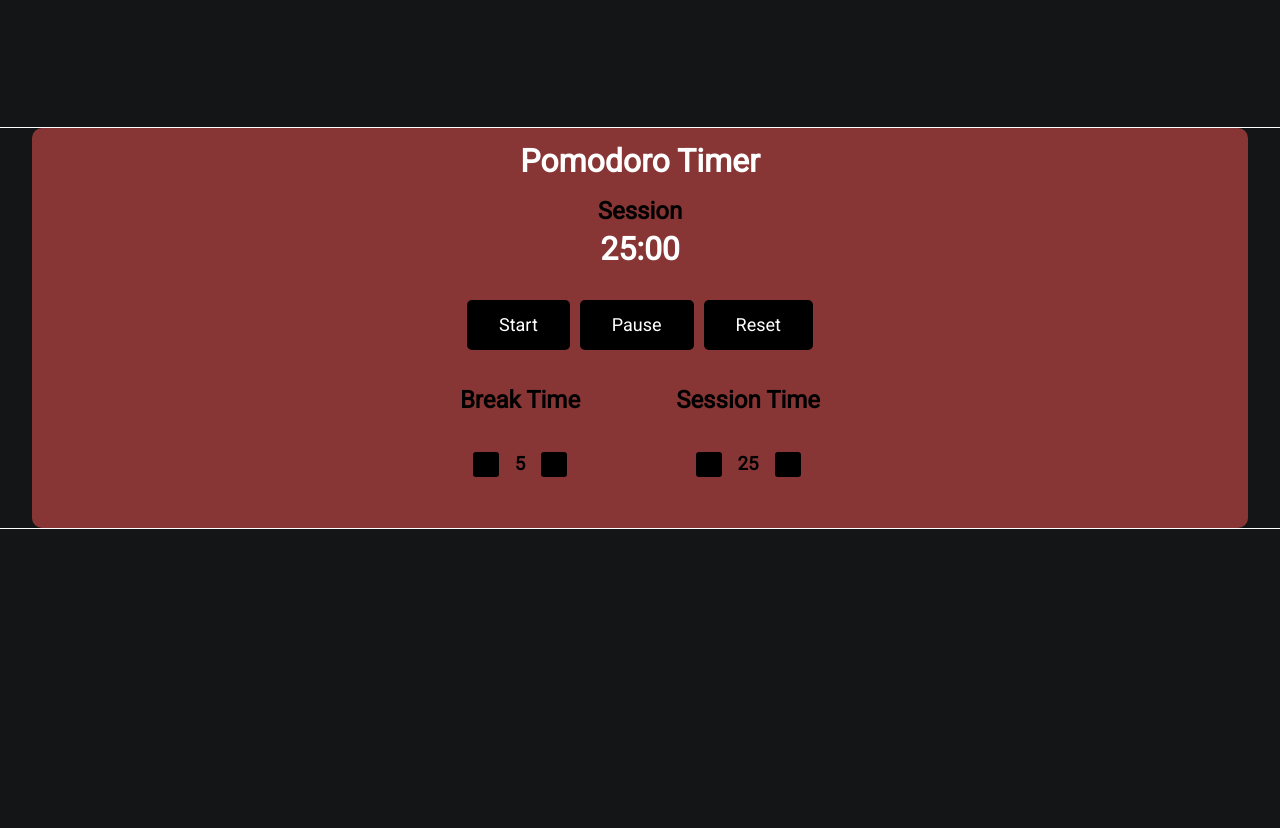
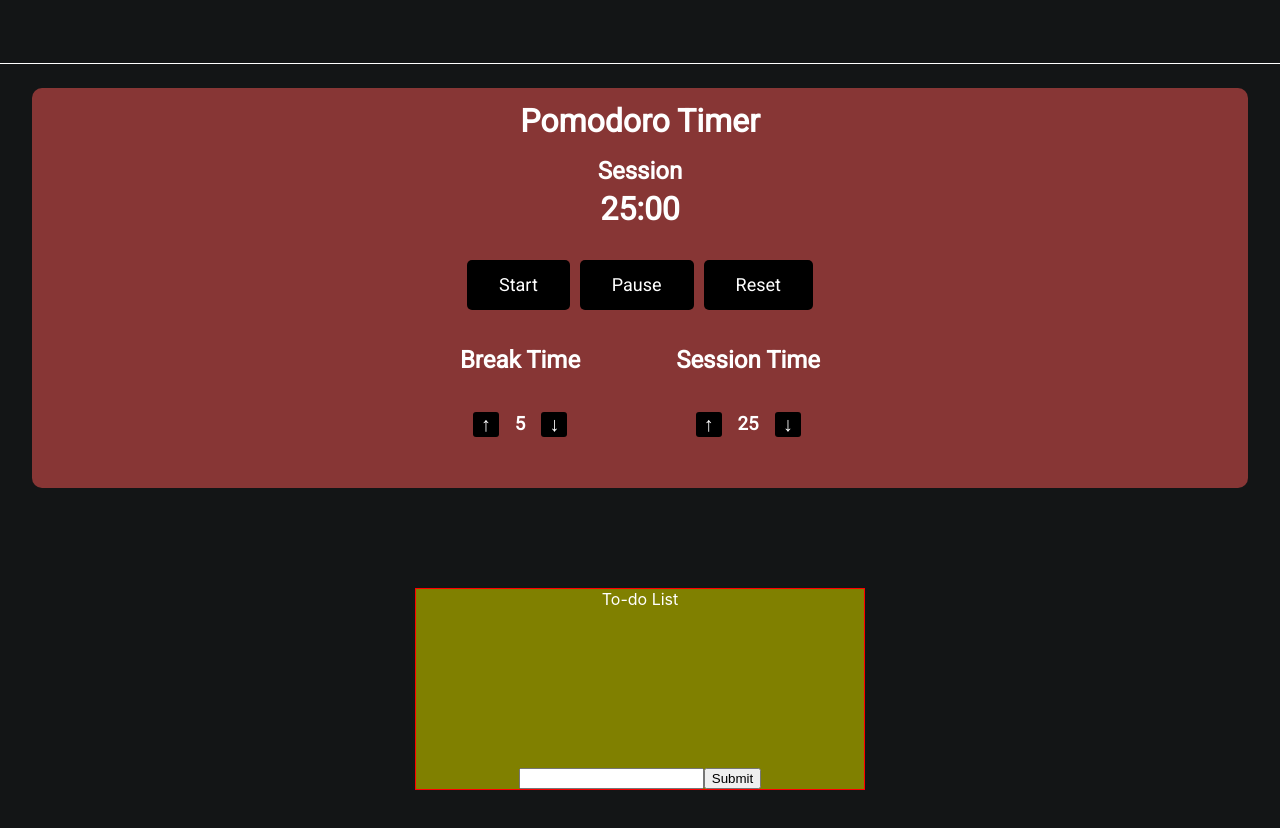
Before and after one commit to WangRyan408/pomodoro-timer, a React (Create React App) app: page / in a window 1280 px wide. Shown: the top 828 px of the page. Before the commit the page ends 800 px from the top, so only its background shows below. Built offline with nearby package versions, Linux system fonts and the light colour scheme.

Commit message:
Added todolist

```diff
--- a/src/App.css
+++ b/src/App.css
@@ -4,8 +4,9 @@
 .App {
   text-align: center;
   background-color: var(--bg-color-red);
-  height: 100%;
+  height: 50%;
   width: 95%;
+  margin-top: -50px;
   border-radius: 10px;
   display: flex;
   flex-direction: column;
@@ -13,7 +14,7 @@
   align-items: center;
   justify-content: center;
   font-family: 'Roboto', sans-serif;
-
+  color: white;
 }
 
 #timer {
@@ -47,12 +48,6 @@
 .buttons {
   margin-bottom: -25px;
   }
-
-
-
-#idk {
-  margin-top: 20px;
-}
 
 #title {
   color: white;
@@ -101,6 +96,7 @@
   background-color: black;
   border: none;
   border-radius: 3px;
+  color: white;
 }
 
 .arrow-left {
--- /dev/null
+++ b/src/TodoList.css
@@ -0,0 +1,45 @@
+.todolist {
+    color: white;
+    height: 25vh;
+    width: 35vw;
+    margin-top: 100px;
+    border: solid red 1px;
+    background-color: olive;
+}
+
+#To-Do {
+    height: 100%;
+    display: flex;
+    flex-direction: column;
+}
+
+#listContainer {
+    flex-grow: 1;
+    text-align: center;
+}
+
+#taskInput {
+    text-align: center;
+}
+
+/**
+    Add if user finishes task
+*/
+.strikethrough {
+    text-decoration: line-through;
+}
+
+.listElem {
+    display: flex;
+    flex-direction: row;
+}
+
+.delete {
+    margin-left: auto;
+    margin-right: 20px;
+}
+
+.strike {
+    margin-left: auto;
+    margin-right: -10px;
+}
--- /dev/null
+++ b/src/TodoList.jsx
@@ -0,0 +1,54 @@
+import React from 'react';
+import { useState, useEffect, useCallback, useMemo } from 'react';
+import './TodoList.css';
+
+function addTask() {
+let userInput = document.getElementById("task");
+let list = document.getElementById("listymclistface");
+let length = document.querySelectorAll("#listymclistface li").length;
+
+
+console.log(userInput);
+console.log(length);
+console.log(list);
+    list.innerHTML += `<li class=listElem id=list-${length}>${userInput.value}<div class=strike id=done-${length}>Done</div><div class=delete id=delete-${length}>X</div></li>`;
+    userInput.value = "";
+}
+
+//Removes user selected
+function removeTask() {
+
+}
+
+function crossOutTask() {
+
+}
+
+
+
+function TodoList() {
+
+
+    return (
+        <div className="todolist">
+            <div id="To-Do">
+                <div id="listContainer">
+                    <div id="listTitle">To-do List</div>
+                    <div id="list">
+                        <ul id="listymclistface">
+
+                        </ul>
+                    </div>
+                </div>
+                <div id="taskInput">
+                    <input id="task" type="text" name="userTask"></input>
+                    <button id="submit" name="submit" onClick={addTask} type="submit">Submit</button>
+                </div>
+            </div>
+        </div>
+    );
+
+}
+
+
+export default TodoList;
--- a/src/index.css
+++ b/src/index.css
@@ -18,8 +18,8 @@ body {
     sans-serif;
   -webkit-font-smoothing: antialiased;
   -moz-osx-font-smoothing: grayscale;
-  height: 50%;
-  margin-top: 10%;
+  height: 100%;
+  margin-top: 5%;
   background-color: var(--bg-color-dark);
   display: flex;
   flex-direction: column;
--- a/src/index.jsx
+++ b/src/index.jsx
@@ -3,11 +3,13 @@ import ReactDOM from 'react-dom/client';
 import './index.css';
 import App from './App';
 import reportWebVitals from './reportWebVitals';
+import TodoList from './TodoList';
 
 const root = ReactDOM.createRoot(document.getElementById('root'));
 root.render(
   <React.StrictMode>
     <App />
+    <TodoList />
   </React.StrictMode>
 );
 
```
